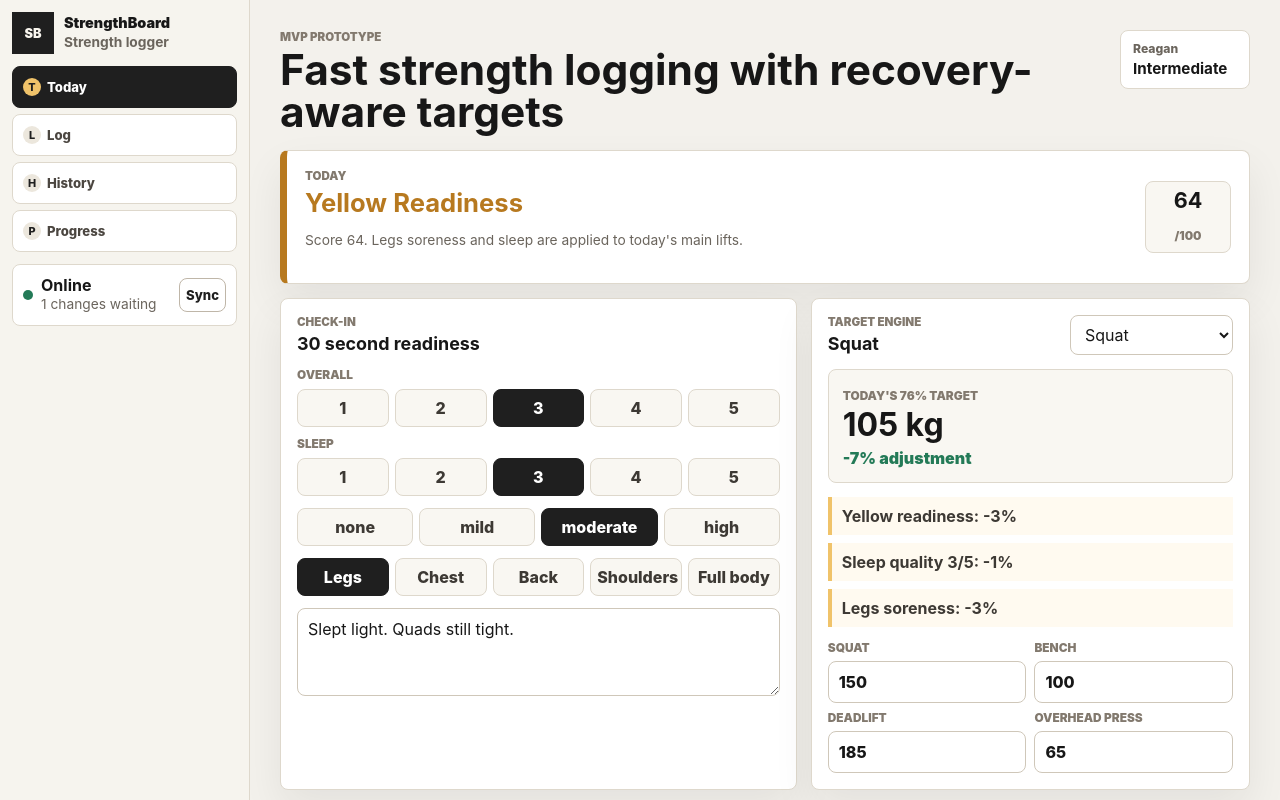
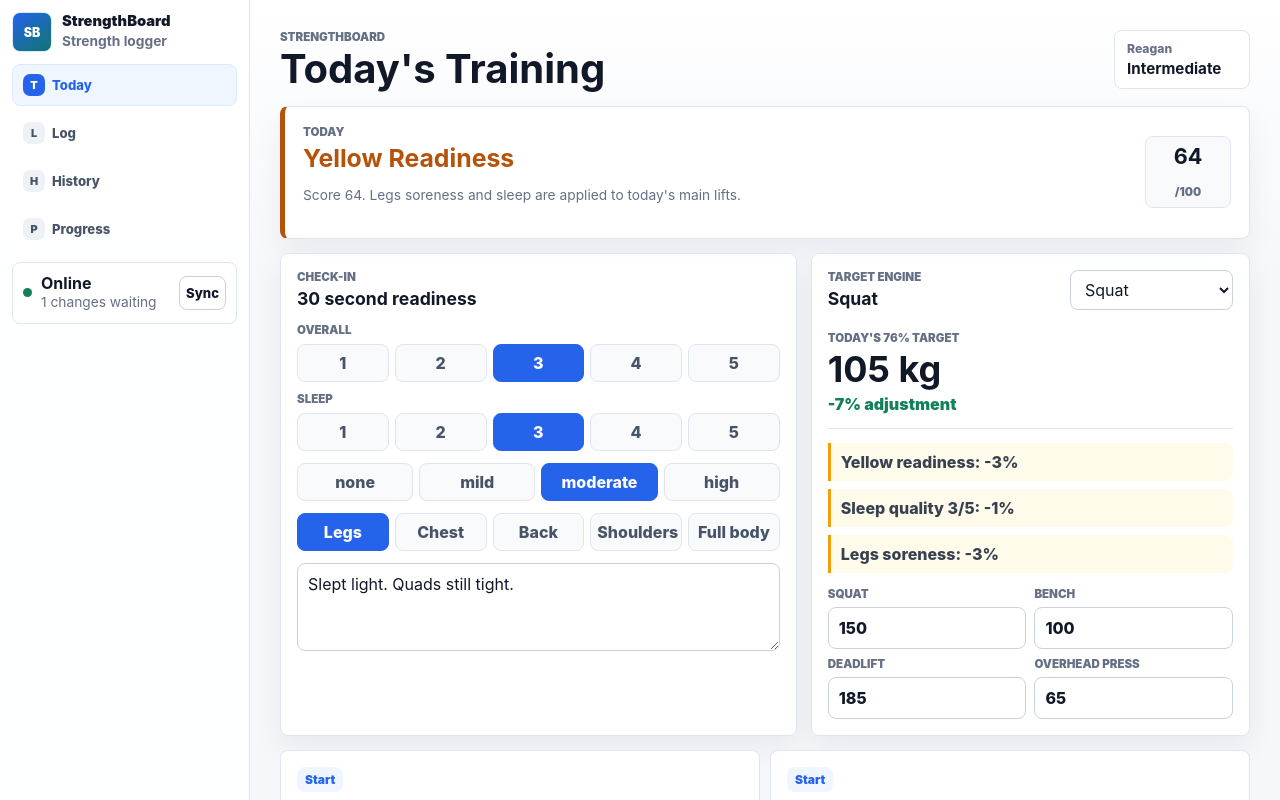
Before and after one commit to reagankangfitness-droid/STR, a React (Vite) app: page / in a window 1280 px wide. Shown: the top 800 px of the page. Built offline with nearby package versions, Linux system fonts and the light colour scheme.

Commit message:
Refine premium light app design

```diff
--- a/src/App.css
+++ b/src/App.css
@@ -1,12 +1,31 @@
 #root {
   min-height: 100vh;
+}
+
+:root {
+  --bg: #f5f7fb;
+  --surface: #ffffff;
+  --surface-subtle: #f8fafc;
+  --line: #dfe5ee;
+  --line-strong: #c8d2df;
+  --text: #111827;
+  --muted: #667085;
+  --muted-strong: #475467;
+  --primary: #2563eb;
+  --primary-soft: #eff6ff;
+  --success: #12805c;
+  --warning: #b45309;
+  --danger: #c2410c;
+  --shadow: 0 12px 30px rgba(15, 23, 42, 0.06);
 }
 
 .app-shell {
   display: grid;
   min-height: 100vh;
-  background: #f3f1ec;
-  color: #171717;
+  background:
+    linear-gradient(180deg, #ffffff 0, var(--bg) 280px),
+    var(--bg);
+  color: var(--text);
 }
 
 button,
@@ -29,9 +48,9 @@ button {
   gap: 12px;
   align-items: center;
   padding: 12px;
-  border-bottom: 1px solid #ded8cc;
-  background: rgba(246, 244, 238, 0.96);
-  backdrop-filter: blur(16px);
+  border-bottom: 1px solid var(--line);
+  background: rgba(255, 255, 255, 0.9);
+  backdrop-filter: blur(18px);
 }
 
 .brand-block {
@@ -43,13 +62,14 @@ button {
 
 .brand-mark {
   display: grid;
-  width: 42px;
-  height: 42px;
+  width: 40px;
+  height: 40px;
   place-items: center;
-  border: 1px solid #1f1f1f;
-  background: #1f1f1f;
-  color: #f9f6ef;
-  font-size: 0.8rem;
+  border: 1px solid #dbeafe;
+  border-radius: 8px;
+  background: linear-gradient(145deg, #2563eb, #0f766e);
+  color: #ffffff;
+  font-size: 0.78rem;
   font-weight: 900;
 }
 
@@ -60,14 +80,14 @@ button {
 }
 
 .brand-block p {
-  font-size: 0.9rem;
+  font-size: 0.92rem;
   font-weight: 900;
 }
 
 .brand-block strong,
 .sync-panel p,
 .muted {
-  color: #6b655d;
+  color: var(--muted);
   font-size: 0.86rem;
   line-height: 1.45;
 }
@@ -82,71 +102,81 @@ button {
   display: flex;
   align-items: center;
   justify-content: center;
-  gap: 6px;
+  gap: 7px;
   min-width: 0;
   min-height: 42px;
-  border: 1px solid #ded8cc;
+  border: 1px solid transparent;
   border-radius: 8px;
-  background: #ffffff;
-  color: #4b4640;
+  background: transparent;
+  color: var(--muted-strong);
   font-size: 0.82rem;
-  font-weight: 850;
+  font-weight: 800;
   text-transform: capitalize;
 }
 
 .tabs button span {
   display: grid;
-  width: 18px;
-  height: 18px;
+  width: 22px;
+  height: 22px;
   place-items: center;
-  border-radius: 50%;
-  background: #ece7dd;
-  color: #1f1f1f;
+  border-radius: 7px;
+  background: #eef2f7;
+  color: var(--muted-strong);
   font-size: 0.68rem;
+  font-weight: 900;
 }
 
 .tabs button.is-active {
-  border-color: #1f1f1f;
-  background: #1f1f1f;
-  color: #ffffff;
+  border-color: #dbeafe;
+  background: var(--primary-soft);
+  color: var(--primary);
 }
 
 .tabs button.is-active span {
-  background: #f0c36a;
+  background: var(--primary);
+  color: #ffffff;
 }
 
 .sync-panel {
   grid-column: 1 / -1;
   display: grid;
-  grid-template-columns: auto 1fr auto;
+  grid-template-columns: auto minmax(0, 1fr) auto;
   align-items: center;
-  gap: 8px;
+  gap: 9px;
   padding: 10px;
-  border: 1px solid #ded8cc;
+  border: 1px solid var(--line);
   border-radius: 8px;
-  background: #ffffff;
+  background: var(--surface);
 }
 
 .status-dot {
-  width: 10px;
-  height: 10px;
+  width: 9px;
+  height: 9px;
   border-radius: 50%;
-  background: #c2413b;
+  background: var(--danger);
 }
 
 .status-dot.online {
-  background: #237a57;
+  background: var(--success);
 }
 
 .sync-panel button,
 .secondary-action {
   min-height: 34px;
-  border: 1px solid #bfb6a8;
+  border: 1px solid var(--line-strong);
   border-radius: 8px;
-  background: #ffffff;
-  color: #1f1f1f;
+  background: var(--surface);
+  color: var(--text);
   font-size: 0.82rem;
   font-weight: 850;
+}
+
+.sync-panel button:hover,
+.secondary-action:hover,
+.routine-tile:hover,
+.library-grid button:hover {
+  border-color: #bfdbfe;
+  background: #f8fbff;
 }
 
 .workspace {
@@ -164,7 +194,7 @@ button {
 
 .eyebrow {
   margin: 0 0 5px;
-  color: #82796e;
+  color: var(--muted);
   font-size: 0.72rem;
   font-weight: 900;
   letter-spacing: 0;
@@ -174,27 +204,28 @@ button {
 h1,
 h2 {
   margin: 0;
+  color: var(--text);
   letter-spacing: 0;
 }
 
 h1 {
-  max-width: 840px;
-  font-size: clamp(1.55rem, 4vw, 2.65rem);
-  line-height: 1;
+  max-width: 820px;
+  font-size: clamp(1.55rem, 4vw, 2.5rem);
+  line-height: 1.02;
 }
 
 h2 {
-  font-size: 1.12rem;
+  font-size: 1.1rem;
   line-height: 1.15;
 }
 
 .profile-pill {
   display: none;
-  min-width: 130px;
+  min-width: 136px;
   padding: 10px 12px;
-  border: 1px solid #ded8cc;
+  border: 1px solid var(--line);
   border-radius: 8px;
-  background: #ffffff;
+  background: rgba(255, 255, 255, 0.88);
 }
 
 .profile-pill span,
@@ -203,7 +234,7 @@ h2 {
 }
 
 .profile-pill span {
-  color: #6b655d;
+  color: var(--muted);
   font-size: 0.76rem;
   font-weight: 800;
 }
@@ -223,24 +254,24 @@ h2 {
 .exercise-block,
 .session-row,
 .summary-strip {
-  border: 1px solid #ded8cc;
+  border: 1px solid var(--line);
   border-radius: 8px;
-  background: #ffffff;
-  box-shadow: 0 18px 42px rgba(31, 31, 31, 0.07);
+  background: rgba(255, 255, 255, 0.96);
+  box-shadow: var(--shadow);
 }
 
 .readiness-band {
   display: grid;
   grid-template-columns: minmax(0, 1fr) auto;
-  gap: 12px;
+  gap: 14px;
   align-items: center;
   padding: 18px;
-  border-left: 7px solid var(--tone);
+  border-left: 5px solid var(--tone);
 }
 
 .readiness-band h2 {
   color: var(--tone);
-  font-size: 1.6rem;
+  font-size: 1.55rem;
   text-transform: capitalize;
 }
 
@@ -251,14 +282,15 @@ h2 {
   place-items: center;
   min-width: 86px;
   min-height: 72px;
-  border: 1px solid #ded8cc;
+  border: 1px solid var(--line);
   border-radius: 8px;
-  background: #f9f7f2;
+  background: var(--surface-subtle);
 }
 
 .score-box strong,
 .timer-box strong,
 .target-chip strong {
+  color: var(--text);
   font-size: 1.35rem;
   line-height: 1;
 }
@@ -271,8 +303,8 @@ h2 {
 .max-grid span,
 .target-readout span,
 .data-model dt {
-  color: #82796e;
-  font-size: 0.74rem;
+  color: var(--muted);
+  font-size: 0.72rem;
   font-weight: 900;
   text-transform: uppercase;
 }
@@ -303,10 +335,10 @@ h2 {
 .sets-row input,
 textarea {
   min-width: 0;
-  border: 1px solid #cfc7b9;
+  border: 1px solid var(--line-strong);
   border-radius: 8px;
-  background: #ffffff;
-  color: #171717;
+  background: var(--surface);
+  color: var(--text);
 }
 
 .section-heading input,
@@ -314,6 +346,10 @@ textarea {
 .workout-header input {
   min-height: 40px;
   padding: 0 10px;
+}
+
+.section-heading select {
+  min-width: 156px;
 }
 
 .metric-controls {
@@ -336,17 +372,17 @@ textarea {
 .metric-control button,
 .segmented button {
   min-height: 38px;
-  border: 1px solid #ded8cc;
+  border: 1px solid var(--line);
   border-radius: 8px;
-  background: #f9f7f2;
-  color: #3d3934;
+  background: var(--surface-subtle);
+  color: var(--muted-strong);
   font-weight: 850;
 }
 
 .metric-control button.is-active,
 .segmented button.is-active {
-  border-color: #1f1f1f;
-  background: #1f1f1f;
+  border-color: var(--primary);
+  background: var(--primary);
   color: #ffffff;
 }
 
@@ -371,22 +407,21 @@ textarea {
 
 .target-readout {
   margin: 14px 0;
-  padding: 14px;
-  border: 1px solid #ded8cc;
-  border-radius: 8px;
-  background: #f9f7f2;
+  padding: 2px 0 14px;
+  border-bottom: 1px solid var(--line);
 }
 
 .target-readout strong {
   display: block;
   margin-top: 5px;
-  font-size: 2rem;
+  color: var(--text);
+  font-size: 2.25rem;
   line-height: 1;
 }
 
 .target-readout p {
   margin: 7px 0 0;
-  color: #237a57;
+  color: var(--success);
   font-weight: 900;
 }
 
@@ -402,10 +437,11 @@ textarea {
 .reason-list li,
 .pr-list li {
   padding: 9px 10px;
-  border-left: 4px solid #f0c36a;
-  background: #fffaf0;
-  color: #3d3934;
-  font-weight: 750;
+  border-left: 3px solid #f59e0b;
+  border-radius: 0 8px 8px 0;
+  background: #fffbeb;
+  color: #374151;
+  font-weight: 760;
 }
 
 .max-grid {
@@ -434,15 +470,15 @@ textarea {
 .routine-tile,
 .library-grid button {
   min-width: 0;
-  border: 1px solid #ded8cc;
+  border: 1px solid var(--line);
   border-radius: 8px;
-  background: #ffffff;
-  color: #171717;
+  background: var(--surface);
+  color: var(--text);
   text-align: left;
 }
 
 .routine-tile {
-  min-height: 118px;
+  min-height: 112px;
   padding: 16px;
 }
 
@@ -451,8 +487,8 @@ textarea {
   margin-bottom: 12px;
   padding: 5px 8px;
   border-radius: 8px;
-  background: #237a57;
-  color: #ffffff;
+  background: var(--primary-soft);
+  color: var(--primary);
   font-size: 0.75rem;
   font-weight: 900;
 }
@@ -464,7 +500,7 @@ textarea {
 
 .routine-tile p {
   margin: 7px 0 0;
-  color: #6b655d;
+  color: var(--muted);
 }
 
 .workout-header {
@@ -477,16 +513,16 @@ textarea {
   width: 100%;
   border-color: transparent;
   padding-left: 0;
-  font-size: 1.4rem;
+  font-size: 1.35rem;
   font-weight: 900;
 }
 
 .primary-action {
   min-height: 52px;
   padding: 0 18px;
-  border: 1px solid #237a57;
+  border: 1px solid var(--primary);
   border-radius: 8px;
-  background: #237a57;
+  background: var(--primary);
   color: #ffffff;
   font-weight: 900;
 }
@@ -497,63 +533,96 @@ textarea {
 }
 
 .exercise-block {
-  padding: 14px;
+  padding: 0;
+  overflow: hidden;
+}
+
+.exercise-heading {
+  padding: 14px 14px 10px;
+}
+
+.exercise-block > .muted {
+  margin: 0;
+  padding: 0 14px 12px;
 }
 
 .sets-table {
   display: grid;
-  gap: 6px;
-  margin-top: 12px;
+  gap: 0;
+  margin-top: 0;
+  border-top: 1px solid var(--line);
   overflow-x: auto;
 }
 
 .sets-row {
   display: grid;
-  grid-template-columns: 48px minmax(76px, 1fr) minmax(64px, 0.75fr) minmax(64px, 0.75fr) minmax(110px, 1.4fr);
-  gap: 6px;
+  grid-template-columns: 48px minmax(76px, 1fr) minmax(64px, 0.72fr) minmax(64px, 0.72fr) minmax(110px, 1.35fr);
+  gap: 0;
   min-width: 560px;
   align-items: center;
+  border-bottom: 1px solid var(--line);
 }
 
 .sets-head {
-  color: #82796e;
-  font-size: 0.72rem;
+  background: var(--surface-subtle);
+  color: var(--muted);
+  font-size: 0.7rem;
   font-weight: 900;
   text-transform: uppercase;
 }
 
+.sets-head span {
+  padding: 9px 8px;
+  border-right: 1px solid var(--line);
+}
+
+.sets-head span:last-child {
+  border-right: 0;
+}
+
 .sets-row input {
   width: 100%;
-  min-height: 38px;
+  min-height: 42px;
+  border: 0;
+  border-right: 1px solid var(--line);
+  border-radius: 0;
   padding: 0 9px;
+  background: transparent;
   font-weight: 800;
 }
 
+.sets-row input:last-child {
+  border-right: 0;
+}
+
+.sets-row.is-done {
+  background: #f0fdf4;
+}
+
 .sets-row.is-done input {
-  background: #f0f7f3;
-  border-color: #b7d7c5;
+  color: #166534;
 }
 
 .check-button {
   display: grid;
-  width: 38px;
-  height: 38px;
+  width: 100%;
+  height: 42px;
   place-items: center;
-  border: 1px solid #bfb6a8;
-  border-radius: 8px;
-  background: #ffffff;
-  color: #237a57;
+  border: 0;
+  border-right: 1px solid var(--line);
+  border-radius: 0;
+  background: transparent;
+  color: var(--success);
   font-weight: 950;
 }
 
 .sets-row.is-done .check-button {
-  border-color: #237a57;
-  background: #237a57;
+  background: var(--success);
   color: #ffffff;
 }
 
 .secondary-action {
-  margin-top: 10px;
+  margin: 10px 14px 14px;
   padding: 0 12px;
 }
 
@@ -575,7 +644,7 @@ textarea {
 
 .library-grid span {
   margin-top: 4px;
-  color: #82796e;
+  color: var(--muted);
   font-size: 0.76rem;
   font-weight: 850;
 }
@@ -583,14 +652,19 @@ textarea {
 .summary-strip {
   display: grid;
   grid-template-columns: repeat(3, minmax(0, 1fr));
-  gap: 1px;
+  gap: 0;
   overflow: hidden;
 }
 
 .summary-strip div {
   min-width: 0;
   padding: 14px;
-  background: #ffffff;
+  border-right: 1px solid var(--line);
+  background: var(--surface);
+}
+
+.summary-strip div:last-child {
+  border-right: 0;
 }
 
 .summary-strip strong {
@@ -633,8 +707,8 @@ textarea {
 .session-sets span {
   padding: 6px 8px;
   border-radius: 8px;
-  background: #f3f1ec;
-  color: #4b4640;
+  background: var(--surface-subtle);
+  color: var(--muted-strong);
   font-size: 0.78rem;
   font-weight: 800;
 }
@@ -659,9 +733,9 @@ textarea {
 }
 
 .chart-row div {
-  min-height: 26px;
+  min-height: 24px;
   border-radius: 8px;
-  background: #ece7dd;
+  background: #e5e7eb;
   overflow: hidden;
 }
 
@@ -669,7 +743,7 @@ textarea {
   display: block;
   height: 100%;
   border-radius: 8px;
-  background: linear-gradient(90deg, #237a57, #f0c36a);
+  background: linear-gradient(90deg, var(--primary), #14b8a6);
 }
 
 .data-model {
@@ -682,14 +756,17 @@ textarea {
   display: grid;
   grid-template-columns: 86px minmax(0, 1fr);
   gap: 8px;
-  padding: 10px;
-  border: 1px solid #ded8cc;
-  border-radius: 8px;
+  padding: 10px 0;
+  border-bottom: 1px solid var(--line);
+}
+
+.data-model div:last-child {
+  border-bottom: 0;
 }
 
 .data-model dd {
   margin: 0;
-  color: #3d3934;
+  color: var(--muted-strong);
   font-weight: 750;
 }
 
@@ -702,7 +779,7 @@ textarea {
     grid-template-columns: 1fr;
     align-content: start;
     min-height: 100vh;
-    border-right: 1px solid #ded8cc;
+    border-right: 1px solid var(--line);
     border-bottom: 0;
   }
 
@@ -756,15 +833,20 @@ textarea {
     display: none;
   }
 
+  .tabs {
+    grid-template-columns: repeat(4, minmax(0, 1fr));
+  }
+
   .tabs button {
-    min-height: 40px;
-    font-size: 0;
+    min-height: 44px;
+    gap: 5px;
+    font-size: 0.72rem;
   }
 
   .tabs button span {
-    width: 24px;
-    height: 24px;
-    font-size: 0.75rem;
+    width: 22px;
+    height: 22px;
+    font-size: 0.68rem;
   }
 
   .topbar,
@@ -772,6 +854,10 @@ textarea {
   .section-heading,
   .exercise-heading {
     display: grid;
+  }
+
+  .readiness-band {
+    grid-template-columns: minmax(0, 1fr) auto;
   }
 
   .workout-header {
@@ -784,6 +870,15 @@ textarea {
     grid-template-columns: 1fr;
   }
 
+  .summary-strip div {
+    border-right: 0;
+    border-bottom: 1px solid var(--line);
+  }
+
+  .summary-strip div:last-child {
+    border-bottom: 0;
+  }
+
   .segmented,
   .segmented.compact {
     grid-template-columns: repeat(2, minmax(0, 1fr));
--- a/src/App.tsx
+++ b/src/App.tsx
@@ -103,9 +103,9 @@ const sorenessLabels: Record<SorenessArea, string> = {
 }
 
 const statusTone: Record<ReadinessStatus, string> = {
-  green: '#237a57',
-  yellow: '#b7791f',
-  red: '#c2413b',
+  green: '#12805c',
+  yellow: '#b45309',
+  red: '#c2410c',
 }
 
 const exercises: Exercise[] = [
@@ -625,8 +625,8 @@ function App() {
       <section className="workspace">
         <header className="topbar">
           <div>
-            <p className="eyebrow">MVP prototype</p>
-            <h1>Fast strength logging with recovery-aware targets</h1>
+            <p className="eyebrow">StrengthBoard</p>
+            <h1>Today&apos;s Training</h1>
           </div>
           <div className="profile-pill">
             <span>{storedState.profile.name}</span>
--- a/src/index.css
+++ b/src/index.css
@@ -2,8 +2,8 @@
   font-family:
     Inter, ui-sans-serif, system-ui, -apple-system, BlinkMacSystemFont, "Segoe UI",
     sans-serif;
-  color: #171717;
-  background: #f3f1ec;
+  color: #111827;
+  background: #f5f7fb;
   font-synthesis: none;
   text-rendering: optimizeLegibility;
   -webkit-font-smoothing: antialiased;
@@ -36,6 +36,6 @@ button:focus-visible,
 input:focus-visible,
 select:focus-visible,
 textarea:focus-visible {
-  outline: 3px solid rgba(35, 122, 87, 0.28);
+  outline: 3px solid rgba(37, 99, 235, 0.24);
   outline-offset: 2px;
 }
```
